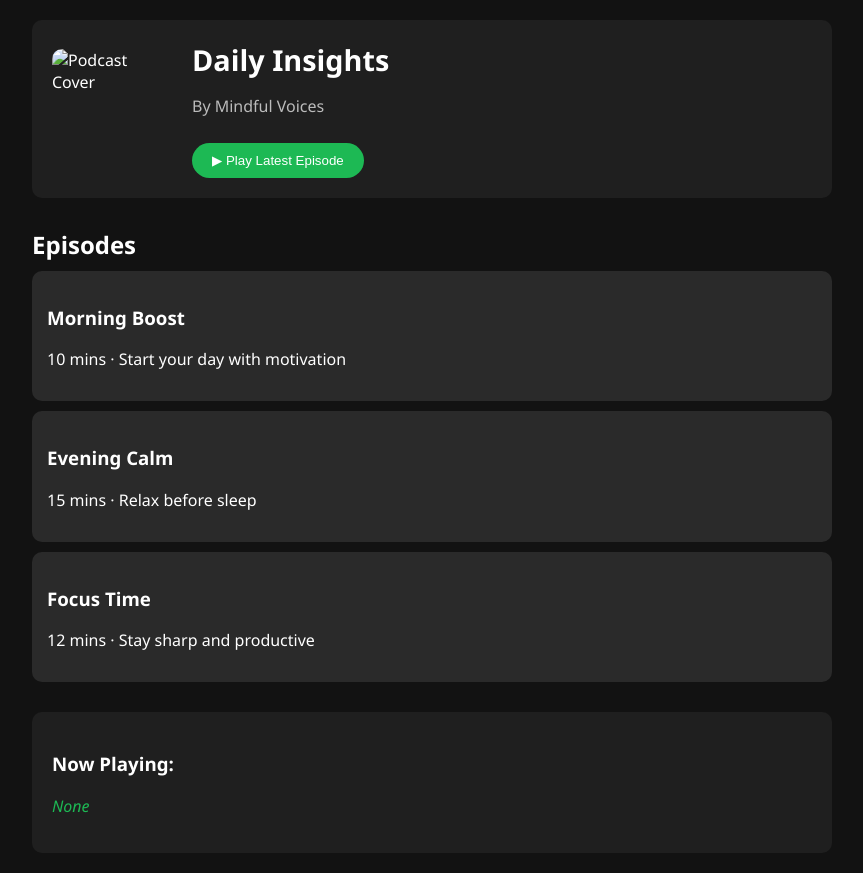
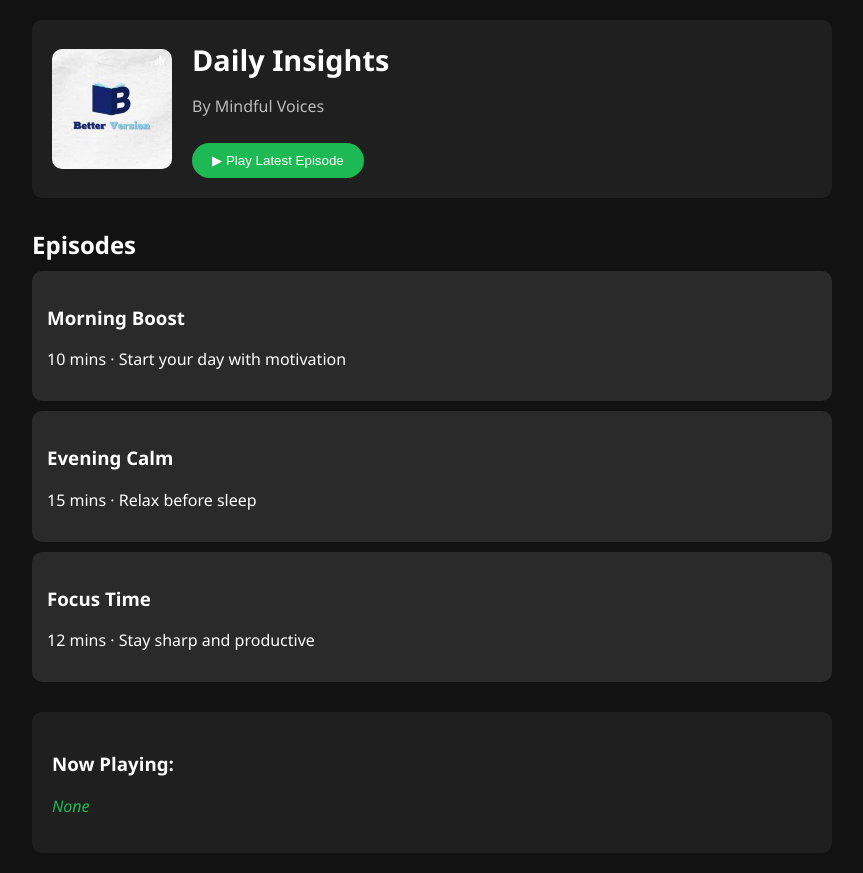
Before and after one commit to tvy33/tvy33.github.io, a plain HTML site: page podcast.html in a window 1280 px wide. Shown: the whole page, without its empty margins (208-1071 px from the left). Drawn offline with Linux system fonts and the light colour scheme.

Commit message:
Update podcast.html

```diff
--- a/podcast.html
+++ b/podcast.html
@@ -9,7 +9,7 @@
 <body>
   <div class="podcast-container">
     <header class="podcast-header">
-      <img src="imgpodcast/podcast-cover.jpg" alt="Podcast Cover" class="cover-img">
+      <img src="imghome/pcasts.jpg" alt="Podcast Cover" class="cover-img">
       <div class="podcast-info">
         <h1>Daily Insights</h1>
         <p>By Mindful Voices</p>
```
